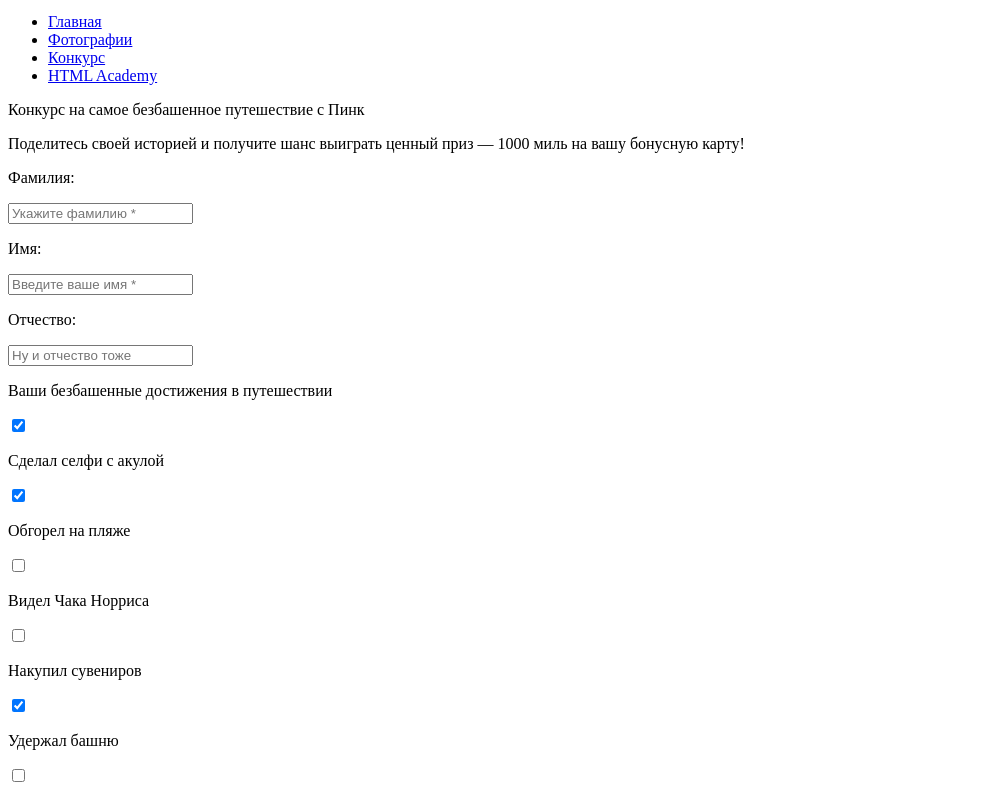
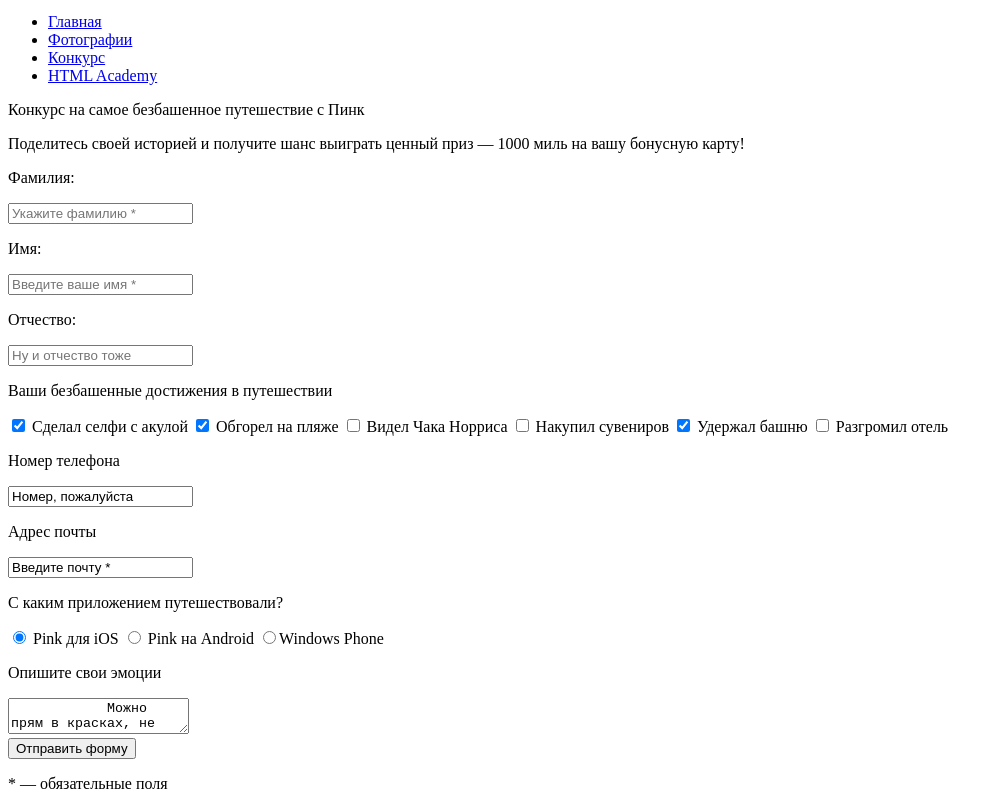
Before and after one commit to htmlacademy-adaptive/1792577-pink-25, a website: page source/form.html in a window 1280 px wide. Shown: the part 71-870 px from the top of the page, without its empty margins (0-1003 px from the left). Drawn offline with Linux system fonts and the light colour scheme.

Commit message:
Заменяет p на span

```diff
--- a/source/form.html
+++ b/source/form.html
@@ -72,27 +72,27 @@
           <div class="achievement__container">
             <label class="achievement__checkbox">
               <input class="achievement__checkbox-form" type="checkbox" name="selfie-with-shake" checked>
-              <p>Сделал селфи с акулой</p>
+              <span>Сделал селфи с акулой</span>
             </label>
             <label class="achievement__checkbox">
               <input class="achievement__checkbox-form" type="checkbox" name="burned-on-the-beach" checked>
-              <p>Обгорел на пляже</p>
+              <span>Обгорел на пляже</span>
             </label>
             <label class="achievement__checkbox">
               <input class="achievement__checkbox-form"  type="checkbox" name="saw-noris">
-              <p>Видел Чака Норриса</p>
+              <span>Видел Чака Норриса</span>
             </label>
             <label class="achievement__checkbox">
               <input class="achievement__checkbox-form" type="checkbox" name="bought-souvenir">
-              <p>Накупил сувениров</p>
+              <span>Накупил сувениров</span>
             </label>
             <label class="achievement__checkbox">
               <input class="achievement__checkbox-form" type="checkbox" name="held-tower" checked>
-              <p>Удержал башню</p>
+              <span>Удержал башню</span>
             </label>
             <label class="achievement__checkbox">
               <input class="achievement__checkbox-form" type="checkbox" name="break-hotel">
-              <p>Разгромил отель</p>
+              <span>Разгромил отель</span>
             </label>
           </div>
         </div>
```
